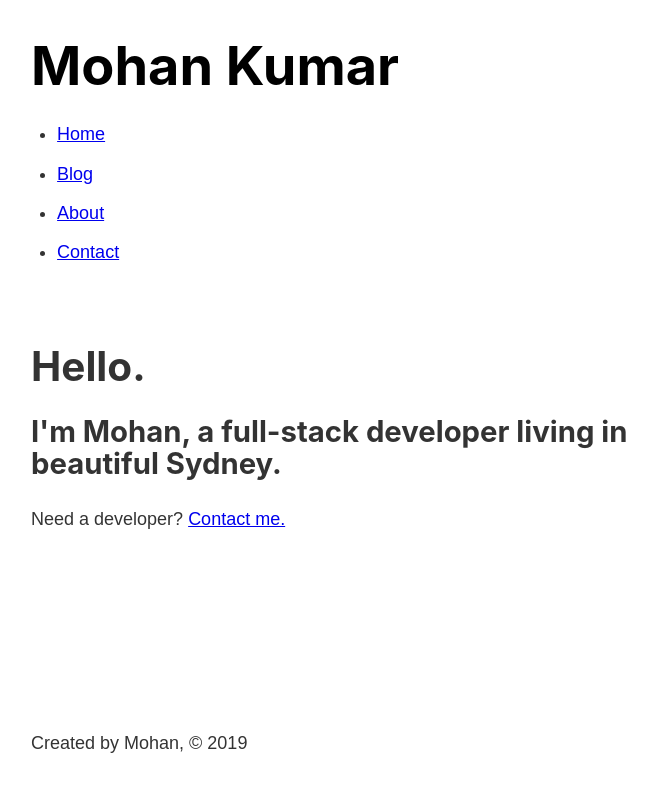
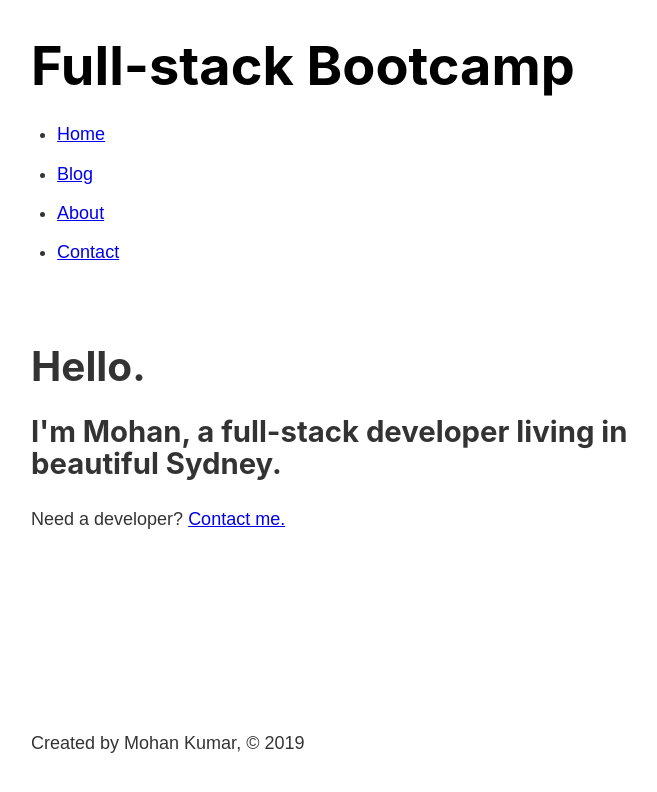
Before and after one commit to MohanKumarYum/gatsby-bootcamp, a Gatsby site: page / in a window 1280 px wide. Shown: the whole page, without its empty margins (252-909 px from the left). Built offline with nearby package versions, Linux system fonts and the light colour scheme; Gatsby itself is replaced by a stand-in of ours.

Commit message:
graphql, siteMetadata header & footer

```diff
--- a/gatsby-config.js
+++ b/gatsby-config.js
@@ -5,7 +5,9 @@
  */
 
 module.exports = {
-  plugins: [
-    "gatsby-plugin-sass"
-  ]
+  siteMetadata: {
+    title: "Full-stack Bootcamp",
+    author: "Mohan Kumar",
+  },
+  plugins: ["gatsby-plugin-sass"],
 }
--- a/src/components/footer.js
+++ b/src/components/footer.js
@@ -1,11 +1,22 @@
 import React from "react"
+import { graphql, useStaticQuery } from "gatsby"
 
 const Footer = () => {
-    return (
-        <footer>
-            <p>Created by Mohan, © 2019</p>
-        </footer>
-    )
+  const data = useStaticQuery(graphql`
+    query {
+      site {
+        siteMetadata {
+          author
+        }
+      }
+    }
+  `)
+
+  return (
+    <footer>
+      <p>Created by {data.site.siteMetadata.author}, © 2019</p>
+    </footer>
+  )
 }
 
 export default Footer
--- a/src/components/header.js
+++ b/src/components/header.js
@@ -1,34 +1,61 @@
 import React from "react"
-import { Link } from "gatsby"
+import { Link, graphql, useStaticQuery } from "gatsby"
 import headerStyles from "./header.module.scss"
 
 const Header = () => {
+  const data = useStaticQuery(graphql`
+    query {
+      site {
+        siteMetadata {
+          title
+        }
+      }
+    }
+  `)
+
   return (
     <header className={headerStyles.header}>
       <h1>
         <Link className={headerStyles.title} to="/">
-          Mohan Kumar
+          {/* Mohan Kumar */}
+          {data.site.siteMetadata.title}
         </Link>
       </h1>
       <nav>
         <ul className={headerStyles.navList}>
           <li>
-            <Link className={headerStyles.navItem} activeClassName={headerStyles.activeNavItem} to="/">
+            <Link
+              className={headerStyles.navItem}
+              activeClassName={headerStyles.activeNavItem}
+              to="/"
+            >
               Home
             </Link>
           </li>
           <li>
-            <Link className={headerStyles.navItem} activeClassName={headerStyles.activeNavItem} to="/blog">
+            <Link
+              className={headerStyles.navItem}
+              activeClassName={headerStyles.activeNavItem}
+              to="/blog"
+            >
               Blog
             </Link>
           </li>
           <li>
-            <Link className={headerStyles.navItem} activeClassName={headerStyles.activeNavItem} to="/about">
+            <Link
+              className={headerStyles.navItem}
+              activeClassName={headerStyles.activeNavItem}
+              to="/about"
+            >
               About
             </Link>
           </li>
           <li>
-            <Link className={headerStyles.navItem} activeClassName={headerStyles.activeNavItem} to="/contact">
+            <Link
+              className={headerStyles.navItem}
+              activeClassName={headerStyles.activeNavItem}
+              to="/contact"
+            >
               Contact
             </Link>
           </li>
```
